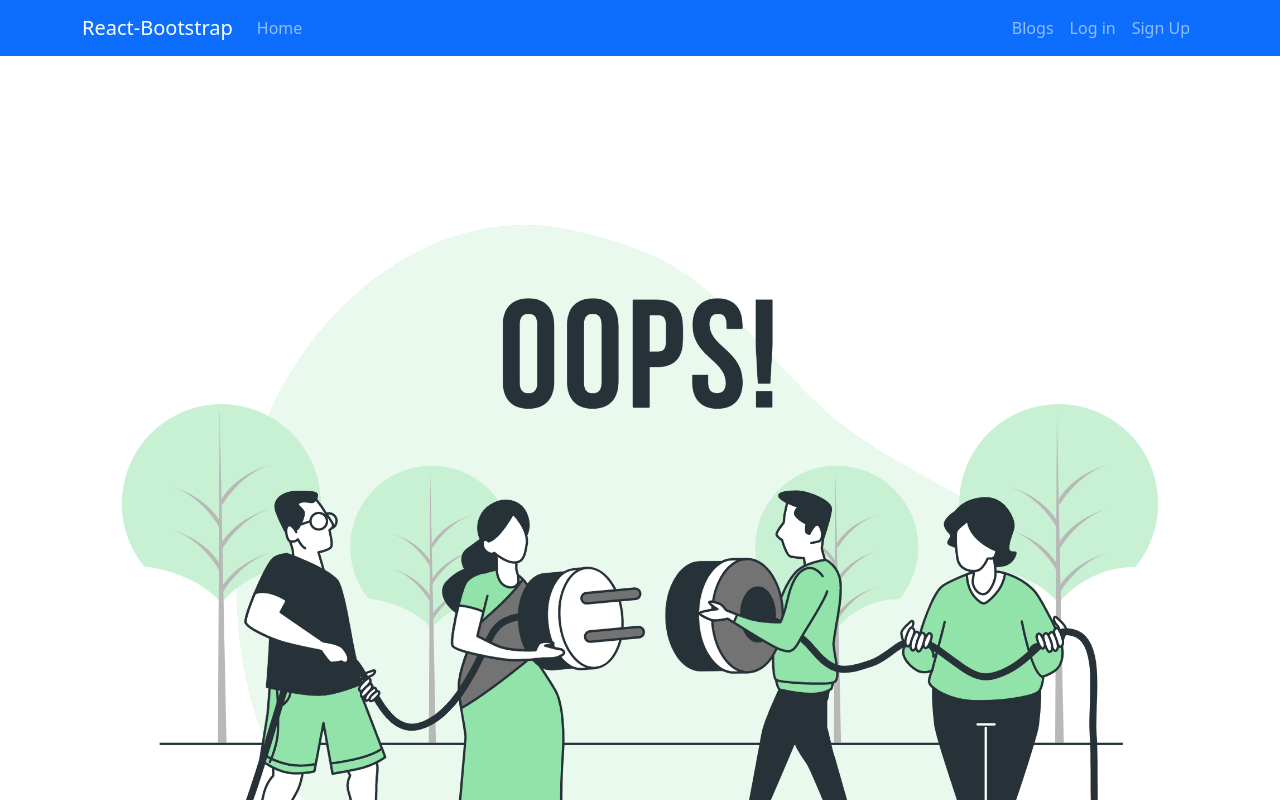
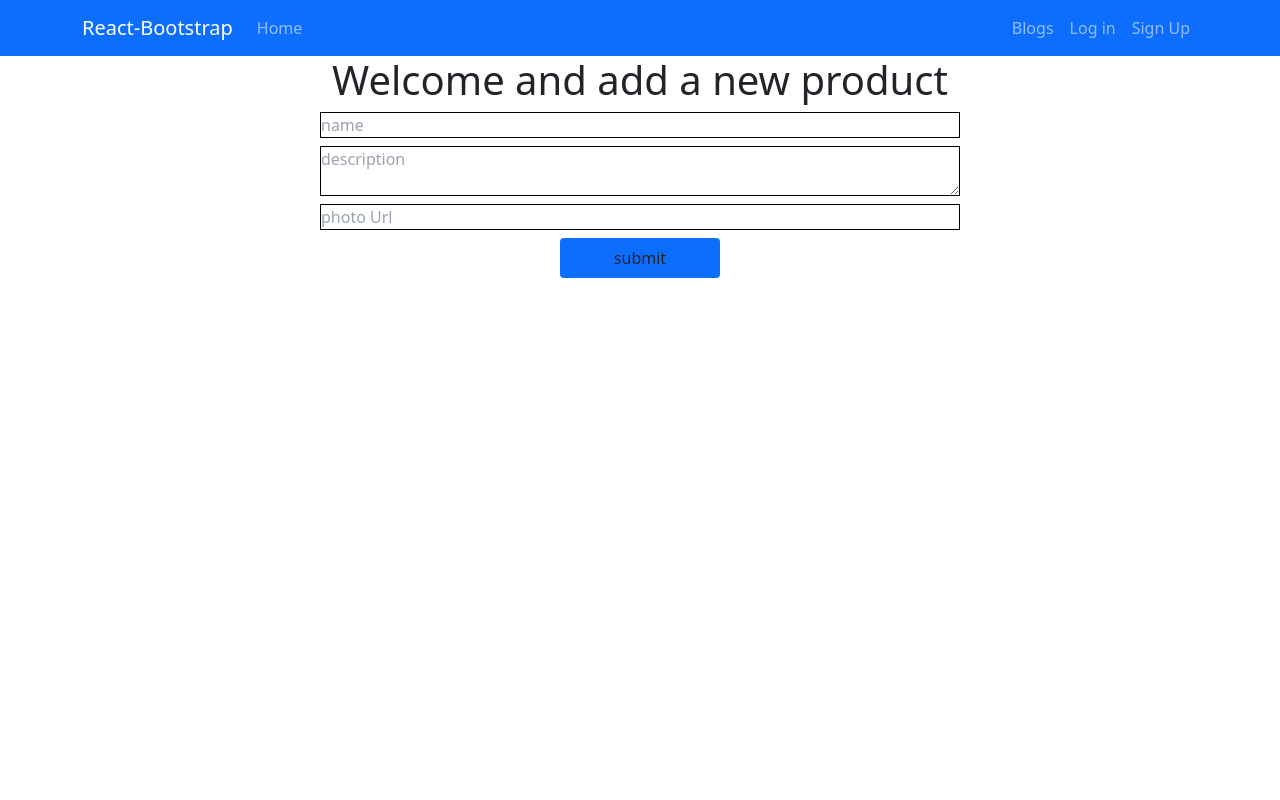
Before and after one commit to atiqurrahman96/warehouse-management-client-side-assignment, a React (Create React App) app: page /addNewItem in a window 1280 px wide. Shown: the top 800 px of the page. Built offline with nearby package versions, Linux system fonts and the light colour scheme; no server answers.

Commit message:
add new item page added

```diff
--- a/package.json
+++ b/package.json
@@ -13,6 +13,7 @@
     "react-bootstrap": "^2.3.1",
     "react-dom": "^18.1.0",
     "react-firebase-hooks": "^5.0.3",
+    "react-hook-form": "^7.30.0",
     "react-router-dom": "^6.3.0",
     "react-scripts": "5.0.1",
     "react-toastify": "^9.0.1",
--- a/src/App.js
+++ b/src/App.js
@@ -12,6 +12,7 @@ import NotFound from './Pages/NotFound/NotFound';
 import RequireAuth from './Pages/Login/RequireAuth/RequireAuth';
 import ManageInventories from './Pages/ManageInventories/ManageInventories';
 import UpdateItem from './Pages/UpdateItem/UpdateItem';
+import AddNewItems from './Pages/AddNewItems/AddNewItems';
 
 
 function App() {
@@ -33,6 +34,7 @@ function App() {
           </RequireAuth>
         }></Route>
         <Route path='/manageInventories' element={<ManageInventories />}></Route>
+        <Route path='/addNewItem' element={<AddNewItems />}></Route>
         <Route path='/login' element={<Login />}></Route>
         <Route path='/signUp' element={<SignUp />}></Route>
 
--- /dev/null
+++ b/src/Pages/AddNewItems/AddNewItems.js
@@ -0,0 +1,27 @@
+import React from 'react';
+import { useForm } from "react-hook-form";
+
+
+const AddNewItems = () => {
+    const { register, handleSubmit } = useForm();
+    const onSubmit = data => console.log(data);
+
+    return (
+        <div className='w-50 mx-auto'>
+            <h1>Welcome and add a new product</h1>
+            <form>
+                <form className='d-flex flex-column' onSubmit={handleSubmit(onSubmit)}>
+                    <input style={{ border: '1px solid black' }} className='mb-2' placeholder='name' {...register("firstName", { required: true, maxLength: 20 })} />
+                    <textarea style={{ border: '1px solid black' }} className='mb-2' placeholder='description' {...register("description")} />
+                    <input style={{ border: '1px solid black' }} className='mb-2' placeholder='photo Url' {...register("photo")} />
+
+                    <input className='bg-primary w-25 mx-auto p-2 rounded' type="submit" value="submit" />
+                </form>
+            </form>
+
+
+        </div>
+    );
+};
+
+export default AddNewItems;
--- a/src/Pages/ManageInventories/ManageInventories.js
+++ b/src/Pages/ManageInventories/ManageInventories.js
@@ -1,10 +1,16 @@
 import React, { useEffect, useState } from 'react';
+import { Button } from 'react-bootstrap';
+import { useNavigate } from 'react-router-dom';
 import ManageInventory from '../ManageInventory/ManageInventory';
 
 const ManageInventories = () => {
+    const navigate = useNavigate();
+    const addNewItem = () => {
+        navigate('/addNewItem');
+    }
     const [inventories, setInventories] = useState([]);
     useEffect(() => {
-        fetch('products.json')
+        fetch('http://localhost:5000/products')
             .then(res => res.json())
             .then(data => setInventories(data))
     }, [])
@@ -17,7 +23,9 @@ const ManageInventories = () => {
                         inventory={inventory}
                     ></ManageInventory>)
                 }
+
             </div>
+            <Button onClick={addNewItem}>Add New Product</Button>
         </div>
     );
 };
```
Also changed, not shown: 1 other file (tests, documents, lock files or other folders).
